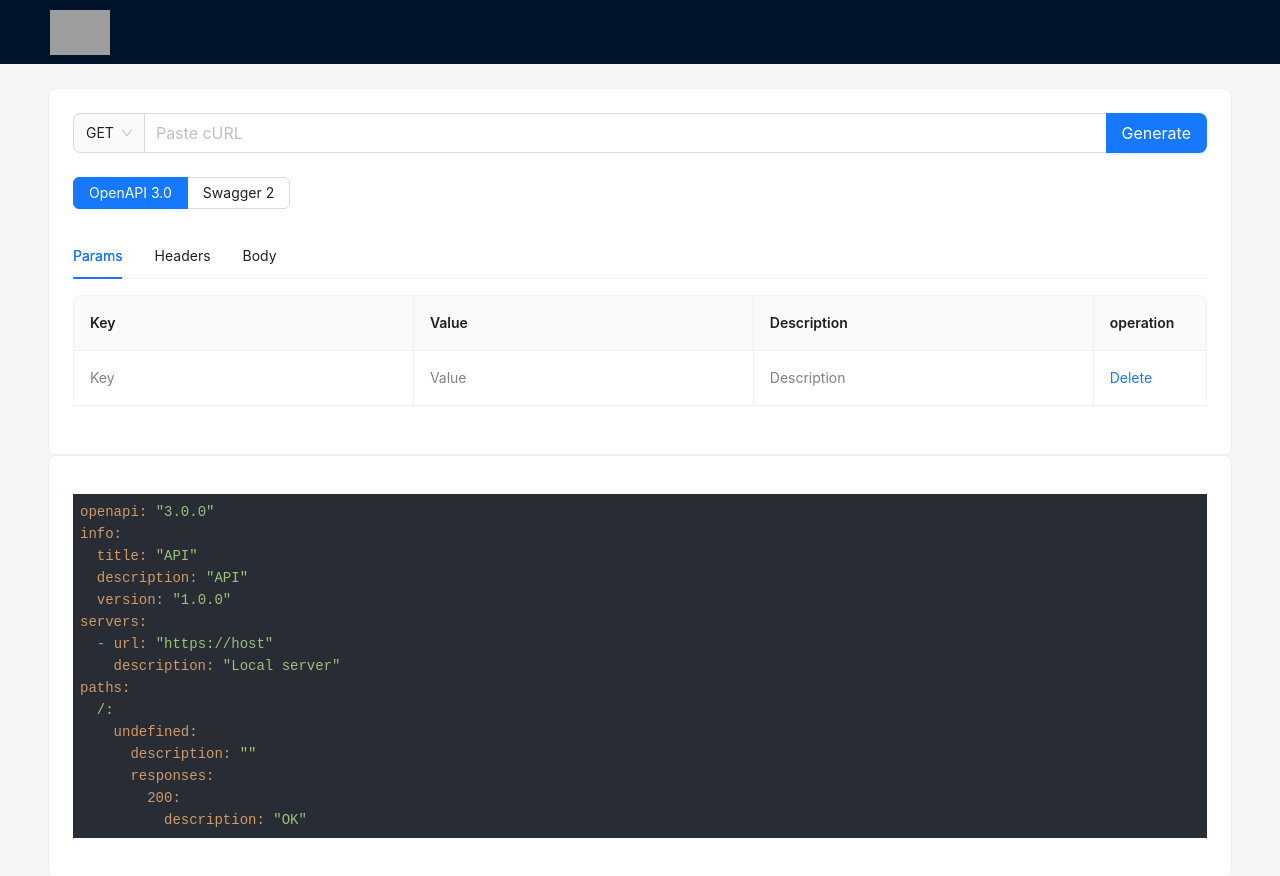
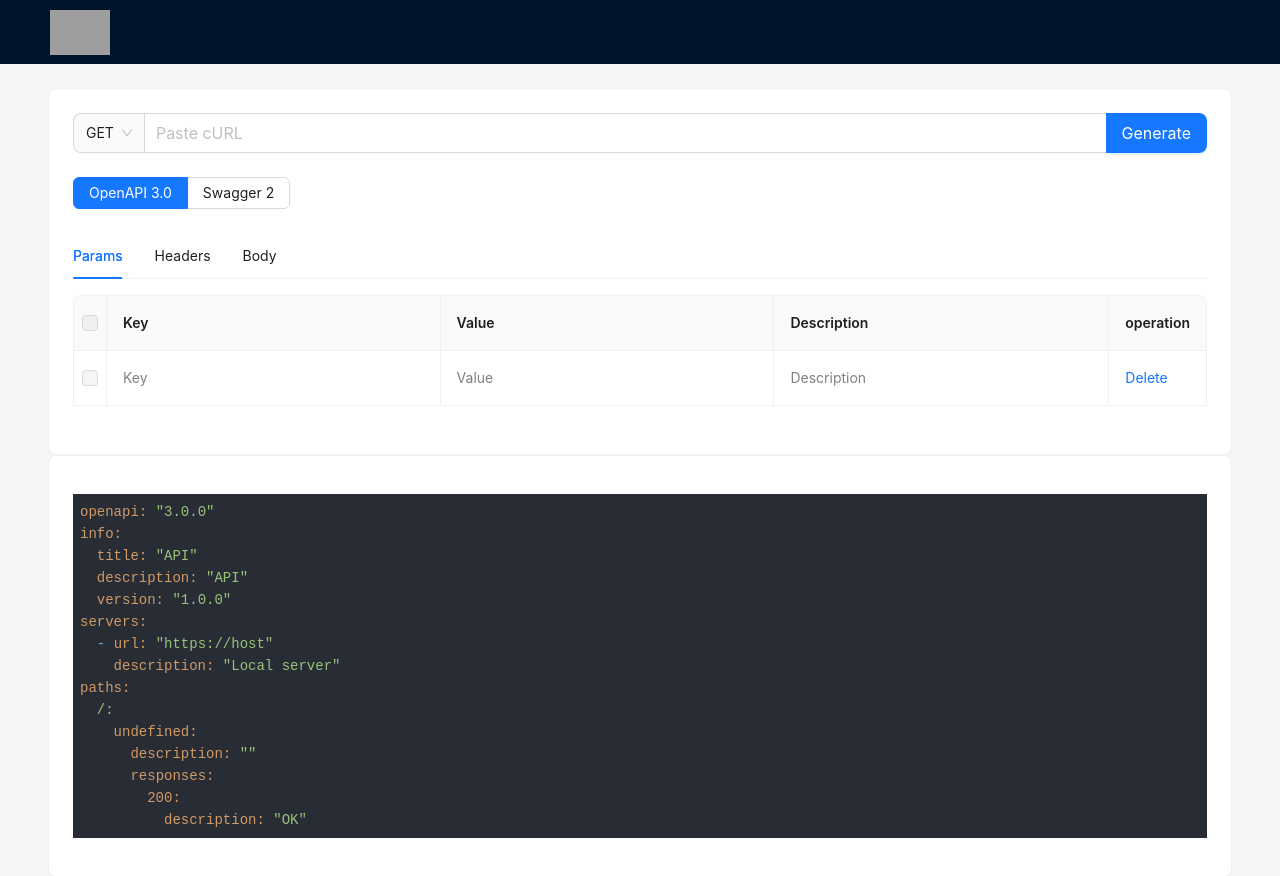
Before and after one commit to elvus/swagger-generator, a React (Vite) app: page / in a window 1280 px wide. Shown: the top 876 px of the page. Built offline with nearby package versions, Linux system fonts and the light colour scheme; grey boxes are pictures that could not be loaded.

Commit message:
Add rowSelection function

```diff
--- a/src/components/Editable.tsx
+++ b/src/components/Editable.tsx
@@ -9,6 +9,7 @@ const EditableContext = React.createContext<FormInstance<any> | null>(null);
 
 interface Item {
   key: string;
+  selected: boolean;
   key_param: string;
   value_param: string;
   description_param: string;
@@ -67,7 +68,6 @@ const EditableCell: React.FC<EditableCellProps> = ({
   const save = async () => {
     try {
       const values = await form.validateFields();
-
       toggleEdit();
       handleSave({ ...record, ...values });
     } catch (errInfo) {
@@ -103,27 +103,27 @@ type EditableTableProps = Parameters<typeof Table>[0];
 
 type ColumnTypes = Exclude<EditableTableProps['columns'], undefined>;
 
-const Editable: React.FC<any> = ({data}) => {
+const Editable: React.FC<any> = ({data, rowSelection, dataSource, setDataSource}) => {
 	const defaultData = [
 		{
-			key: '1',
+			key: (dataSource.length + 1).toString(),
+      selected: false,
 			key_param: '',
 			value_param: '',
 			description_param: '',
 		},
 	];
 
-  const [dataSource, setDataSource] = useState<Item[]>([]);
-
 	useEffect(() => {
     let newData: Item[] = [];
     for(let key in data) {
       newData.push({
         key: key,
+        selected: true,
         key_param: key,
         value_param: data[key],
         description_param: ''
-      })
+      });
     }
 		setDataSource(newData ? [...newData, ...defaultData] : defaultData);
 	}, [data]);
@@ -162,6 +162,9 @@ const Editable: React.FC<any> = ({data}) => {
     const newData = [...dataSource];
     const index = newData.findIndex((item) => row.key === item.key);
     const item = newData[index];
+    // set selected property to true
+    row.selected = true;
+    // If the key is the same, update the value
     newData.splice(index, 1, {
       ...item,
       ...row,
@@ -173,6 +176,7 @@ const Editable: React.FC<any> = ({data}) => {
     if (row.key === dataSource[dataSource.length - 1].key) {
       setDataSource([...dataSource, {
         key: (dataSource.length + 1).toString(),
+        selected: false,
         key_param: '',
         value_param: '',
         description_param: ''
@@ -207,6 +211,10 @@ const Editable: React.FC<any> = ({data}) => {
   return (
     <div>
       <Table
+        rowSelection={{
+          type: 'checkbox',
+          ...rowSelection
+        }}
         components={components}
         rowClassName={() => 'editable-row'}
         bordered
--- a/src/pages/MainPage.tsx
+++ b/src/pages/MainPage.tsx
@@ -1,4 +1,4 @@
-import React from 'react';
+import React, { useEffect, useState } from 'react';
 import { Button, Card, Col, Form, Input, Layout, Menu, Radio, Row, Select, Space, Tabs } from 'antd';
 import type { RadioChangeEvent, TabsProps } from 'antd';
 import { Link } from 'react-router-dom';
@@ -11,35 +11,37 @@ const { Header, Content } = Layout;
 
 const App: React.FC = () => {
 	const [form] = Form.useForm();
-	const [swaggerType, setSwaggerType] = React.useState('3.0');
-	const [bodyType, setBodyType] = React.useState(0);
-	const [jsonData, setJsonData] = React.useState<any>();
+	const [swaggerType, setSwaggerType] = useState('3.0');
+	const [bodyType, setBodyType] = useState(0);
+	const [jsonData, setJsonData] = useState<any>();
+	const [dataSource, setDataSource] = useState<any[]>([]);
+	const [selectedRows, setSelectedRows] = useState<React.Key[]>([]);
 
-	const BodyType: React.FC<any> = ({data}) => {
-		const onChange = ({target: { value } }: RadioChangeEvent) => {
+	const BodyType: React.FC<any> = ({ data }) => {
+		const onChange = ({ target: { value } }: RadioChangeEvent) => {
 			setBodyType(parseInt(value));
 		}
 
-		const BodyForm = () =>{
+		const BodyForm = () => {
 			const formHeaders = ['application/x-www-form-urlencoded', 'multipart/form-data'];
 			switch (bodyType) {
 				case 1:
-					if(formHeaders.includes(data.headers['Content-Type'])){
+					if (formHeaders.includes(data.headers['Content-Type'])) {
 						return <Editable data={data?.data} />
-					}else{
-						return <Editable/>
+					} else {
+						return <Editable />
 					}
 				case 2:
-					if(data.headers['Content-Type'] === 'application/json'){
+					if (data.headers['Content-Type'] === 'application/json') {
 						return (
 							<Form.Item>
-								<Input.TextArea rows={10} value={JSON.stringify(data.data, null, 4)}/>
+								<Input.TextArea rows={10} value={JSON.stringify(data.data, null, 4)} />
 							</Form.Item>
 						);
-					}else{
+					} else {
 						return (
 							<Form.Item>
-								<Input.TextArea rows={10}/>
+								<Input.TextArea rows={10} />
 							</Form.Item>
 						);
 					}
@@ -59,25 +61,53 @@ const App: React.FC = () => {
 						</Radio.Group>
 					</Col>
 				</Row>
-				<Row style={{marginTop: 10}}>
+				<Row style={{ marginTop: 10 }}>
 					<Col span={24}>
-						<BodyForm/>
+						<BodyForm />
 					</Col>
 				</Row>
 			</>
 		);
 	}
 
+	useEffect(() => {
+		setSelectedRows(dataSource.filter((item) => item.selected).map((item) => item.key));
+	},[dataSource]);
+
+	const rowSelection = {
+		onSelect: (record: any) => {
+			dataSource.find((item) => item.key === record.key).selected = !record.selected;
+			setDataSource([...dataSource]);
+		},
+		onSelectAll:(selected: boolean, _selectedRows: any[], changeRows: any[]) => {
+			console.log(changeRows)
+			changeRows.forEach((item) => {
+				dataSource.find((data) => data.key === item.key).selected = selected;
+			});
+			setDataSource([...dataSource]);
+		},
+		selectedRowKeys: selectedRows,
+		getCheckboxProps: (record: any) => {
+			if (record.key_param === '') {
+				return {
+					disabled: record.key_param === '', // Column configuration not to be checked
+					name: record.key_param,
+				}
+			}
+		}
+	};
+
+
 	const items: TabsProps['items'] = [
 		{
 			key: '1',
 			label: 'Params',
-			children: <Editable data={jsonData?.queries} />,
+			children: <Editable data={jsonData?.queries} rowSelection={rowSelection} dataSource={dataSource} setDataSource={setDataSource} />,
 		},
 		{
 			key: '2',
 			label: 'Headers',
-			children: <Editable data={jsonData?.headers}/>,
+			children: <Editable data={jsonData?.headers} rowSelection={rowSelection} dataSource={dataSource} setDataSource={setDataSource} />,
 		},
 		{
 			key: '3',
@@ -92,15 +122,15 @@ const App: React.FC = () => {
 	};
 
 	const handleCurl = (e: React.ChangeEvent<HTMLInputElement>) => {
-		try{
+		try {
 			const { value } = e.target;
-			if(value.startsWith('curl')){
+			if (value.startsWith('curl')) {
 				const data = JSON.parse(curlconverter.toJsonString(value));
 				setJsonData(data);
 				setBodyType(0);
 				form.setFieldValue('method', data.method);
 				form.setFieldValue('curl', data.raw_url);
-			}else{
+			} else {
 				setJsonData({
 					url: value,
 					method: form.getFieldValue('method'),
@@ -110,28 +140,28 @@ const App: React.FC = () => {
 					response: {},
 				});
 			}
-		}catch(err){
+		} catch (err) {
 			console.log(err);
 		}
 	};
 
-	const onChangeSwaggerType = ({target: { value } }: RadioChangeEvent) => {
+	const onChangeSwaggerType = ({ target: { value } }: RadioChangeEvent) => {
 		setSwaggerType(value);
 	}
 	//get response
 	const onGenerateHandler = async () => {
-		const body:any = {
+		const body: any = {
 			method: jsonData.method,
 			headers: jsonData.headers,
 		}
 
-		if(jsonData.method !== 'get'){
+		if (jsonData.method !== 'get') {
 			body['body'] = jsonData.data;
 		}
 
 		const response = await fetch(jsonData.url, body);
 		const data = await response.json();
-		setJsonData({...jsonData, response: data});
+		setJsonData({ ...jsonData, response: data });
 	}
 
 	const selectBefore = (
@@ -182,7 +212,7 @@ const App: React.FC = () => {
 							<Form.Item>
 								<Space.Compact style={{ width: '100%' }} size='large'>
 									<Form.Item name="curl" noStyle>
-										<Input addonBefore={selectBefore} placeholder='Paste cURL' onChange={handleCurl} autoComplete='off'/>
+										<Input addonBefore={selectBefore} placeholder='Paste cURL' onChange={handleCurl} autoComplete='off' />
 									</Form.Item>
 									<Button type="primary" htmlType='submit'>Generate</Button>
 								</Space.Compact>
```
